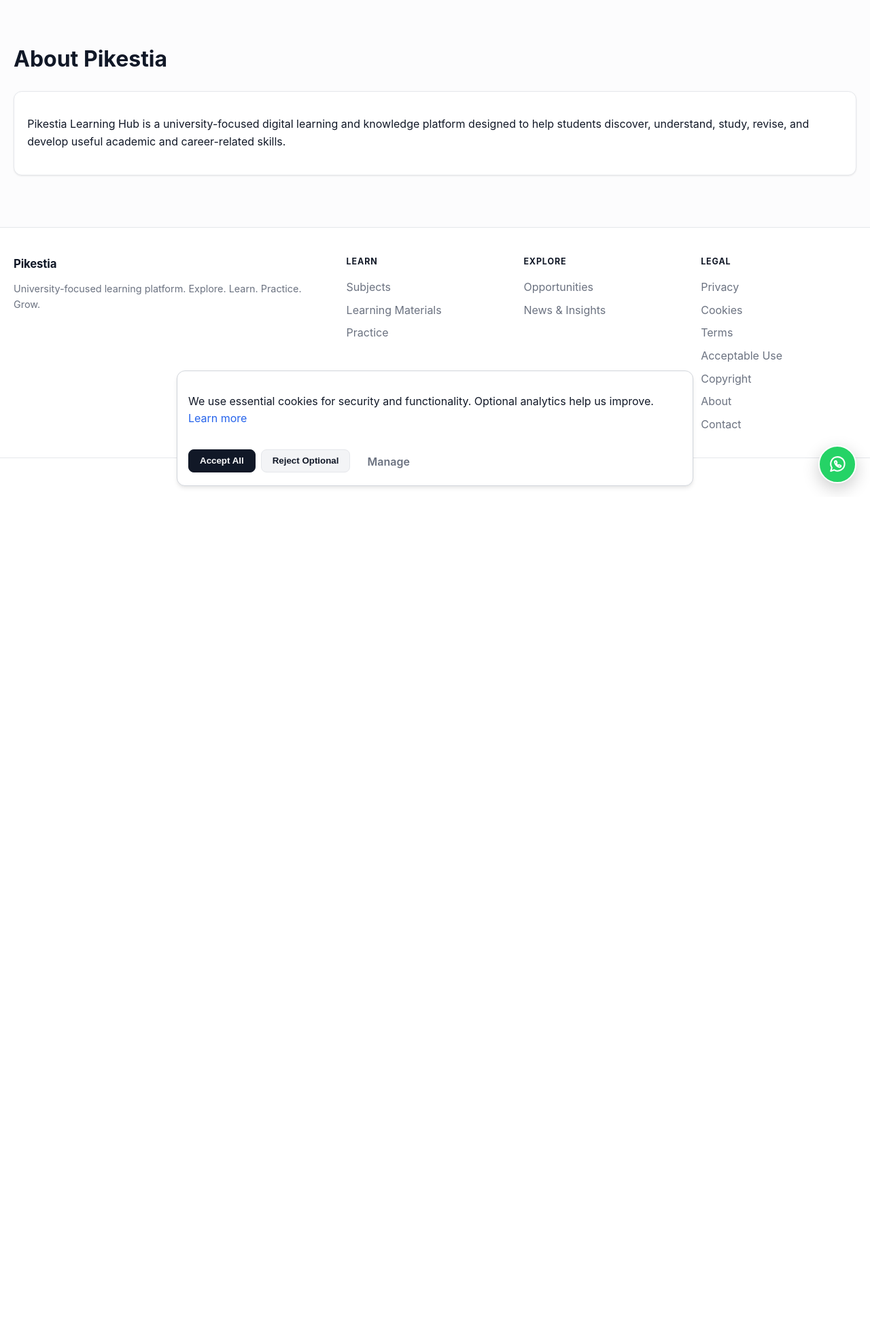
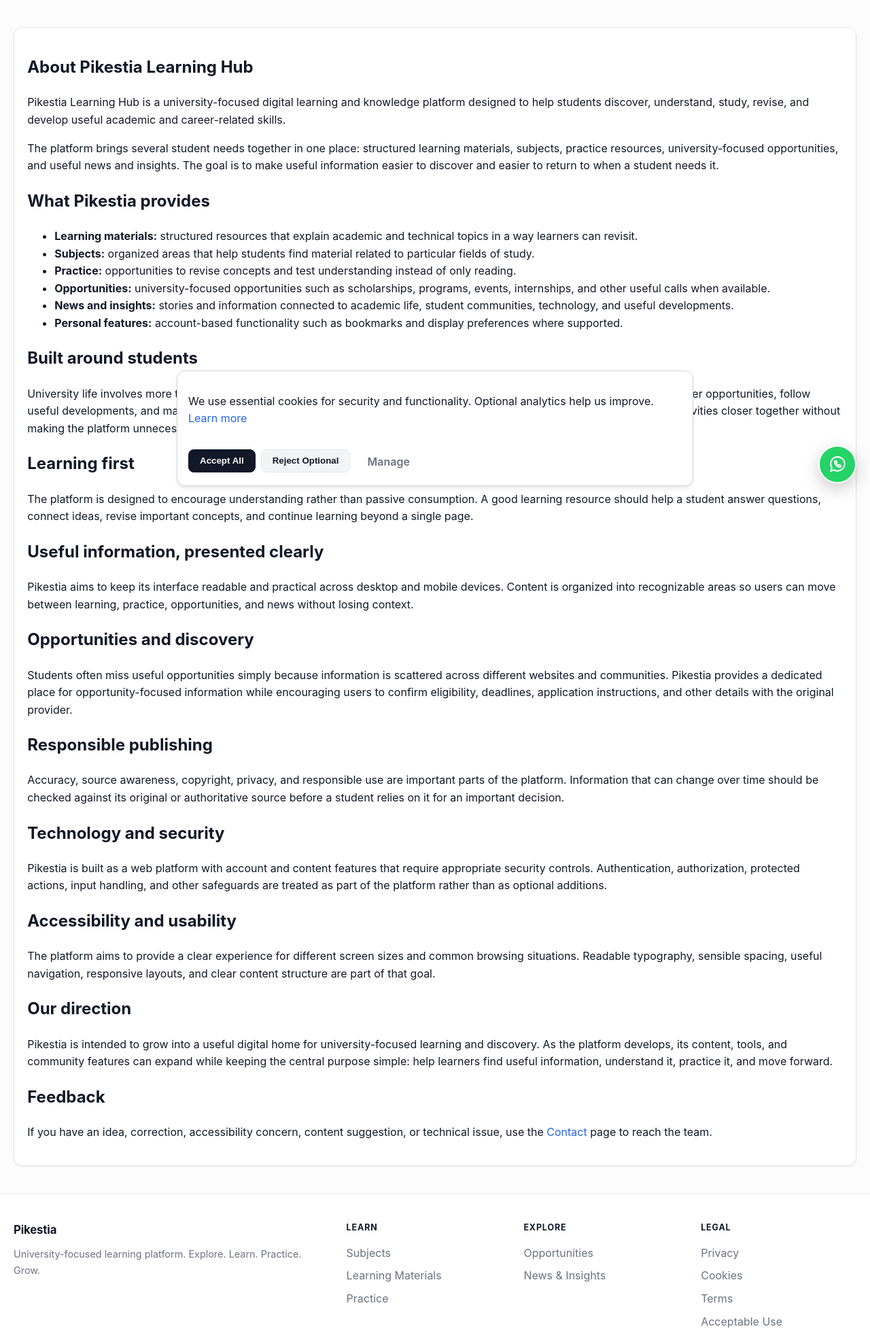
Before and after one commit to ssegirinyapius07-lab/pikestia-learning-hub, a Django app: template templates/core/about.html in a window 1280 px wide. Shown: the part 69-2024 px from the top of the page at 68% size. Before the commit the page ends 793 px from the top, so only its background shows below. Run offline with Django 4.2, Linux system fonts and the light colour scheme; the template is opened without the code that fills it, so the values that code supplies are empty; parts of the project's set-up code (start-up, migrations or seed data) failed here and were passed over.

Commit message:
content: expand about page

```diff
--- a/templates/core/about.html
+++ b/templates/core/about.html
@@ -1 +1,50 @@
-{% extends "base.html" %}{% block content %}<div class="container section"><h1>About Pikestia</h1><div class="card"><p>Pikestia Learning Hub is a university-focused digital learning and knowledge platform designed to help students discover, understand, study, revise, and develop useful academic and career-related skills.</p></div></div>{% endblock %}
+{% extends "base.html" %}
+
+{% block content %}
+<div class="container section">
+  <article class="card about-page">
+    <h1>About Pikestia Learning Hub</h1>
+
+    <p>Pikestia Learning Hub is a university-focused digital learning and knowledge platform designed to help students discover, understand, study, revise, and develop useful academic and career-related skills.</p>
+
+    <p>The platform brings several student needs together in one place: structured learning materials, subjects, practice resources, university-focused opportunities, and useful news and insights. The goal is to make useful information easier to discover and easier to return to when a student needs it.</p>
+
+    <h2>What Pikestia provides</h2>
+    <ul>
+      <li><strong>Learning materials:</strong> structured resources that explain academic and technical topics in a way learners can revisit.</li>
+      <li><strong>Subjects:</strong> organized areas that help students find material related to particular fields of study.</li>
+      <li><strong>Practice:</strong> opportunities to revise concepts and test understanding instead of only reading.</li>
+      <li><strong>Opportunities:</strong> university-focused opportunities such as scholarships, programs, events, internships, and other useful calls when available.</li>
+      <li><strong>News and insights:</strong> stories and information connected to academic life, student communities, technology, and useful developments.</li>
+      <li><strong>Personal features:</strong> account-based functionality such as bookmarks and display preferences where supported.</li>
+    </ul>
+
+    <h2>Built around students</h2>
+    <p>University life involves more than attending lectures. Students have to search for learning resources, revise independently, discover opportunities, follow useful developments, and make decisions about their academic and professional direction. Pikestia is intended to bring these activities closer together without making the platform unnecessarily complicated.</p>
+
+    <h2>Learning first</h2>
+    <p>The platform is designed to encourage understanding rather than passive consumption. A good learning resource should help a student answer questions, connect ideas, revise important concepts, and continue learning beyond a single page.</p>
+
+    <h2>Useful information, presented clearly</h2>
+    <p>Pikestia aims to keep its interface readable and practical across desktop and mobile devices. Content is organized into recognizable areas so users can move between learning, practice, opportunities, and news without losing context.</p>
+
+    <h2>Opportunities and discovery</h2>
+    <p>Students often miss useful opportunities simply because information is scattered across different websites and communities. Pikestia provides a dedicated place for opportunity-focused information while encouraging users to confirm eligibility, deadlines, application instructions, and other details with the original provider.</p>
+
+    <h2>Responsible publishing</h2>
+    <p>Accuracy, source awareness, copyright, privacy, and responsible use are important parts of the platform. Information that can change over time should be checked against its original or authoritative source before a student relies on it for an important decision.</p>
+
+    <h2>Technology and security</h2>
+    <p>Pikestia is built as a web platform with account and content features that require appropriate security controls. Authentication, authorization, protected actions, input handling, and other safeguards are treated as part of the platform rather than as optional additions.</p>
+
+    <h2>Accessibility and usability</h2>
+    <p>The platform aims to provide a clear experience for different screen sizes and common browsing situations. Readable typography, sensible spacing, useful navigation, responsive layouts, and clear content structure are part of that goal.</p>
+
+    <h2>Our direction</h2>
+    <p>Pikestia is intended to grow into a useful digital home for university-focused learning and discovery. As the platform develops, its content, tools, and community features can expand while keeping the central purpose simple: help learners find useful information, understand it, practice it, and move forward.</p>
+
+    <h2>Feedback</h2>
+    <p>If you have an idea, correction, accessibility concern, content suggestion, or technical issue, use the <a href="/contact/">Contact</a> page to reach the team.</p>
+  </article>
+</div>
+{% endblock %}
```
